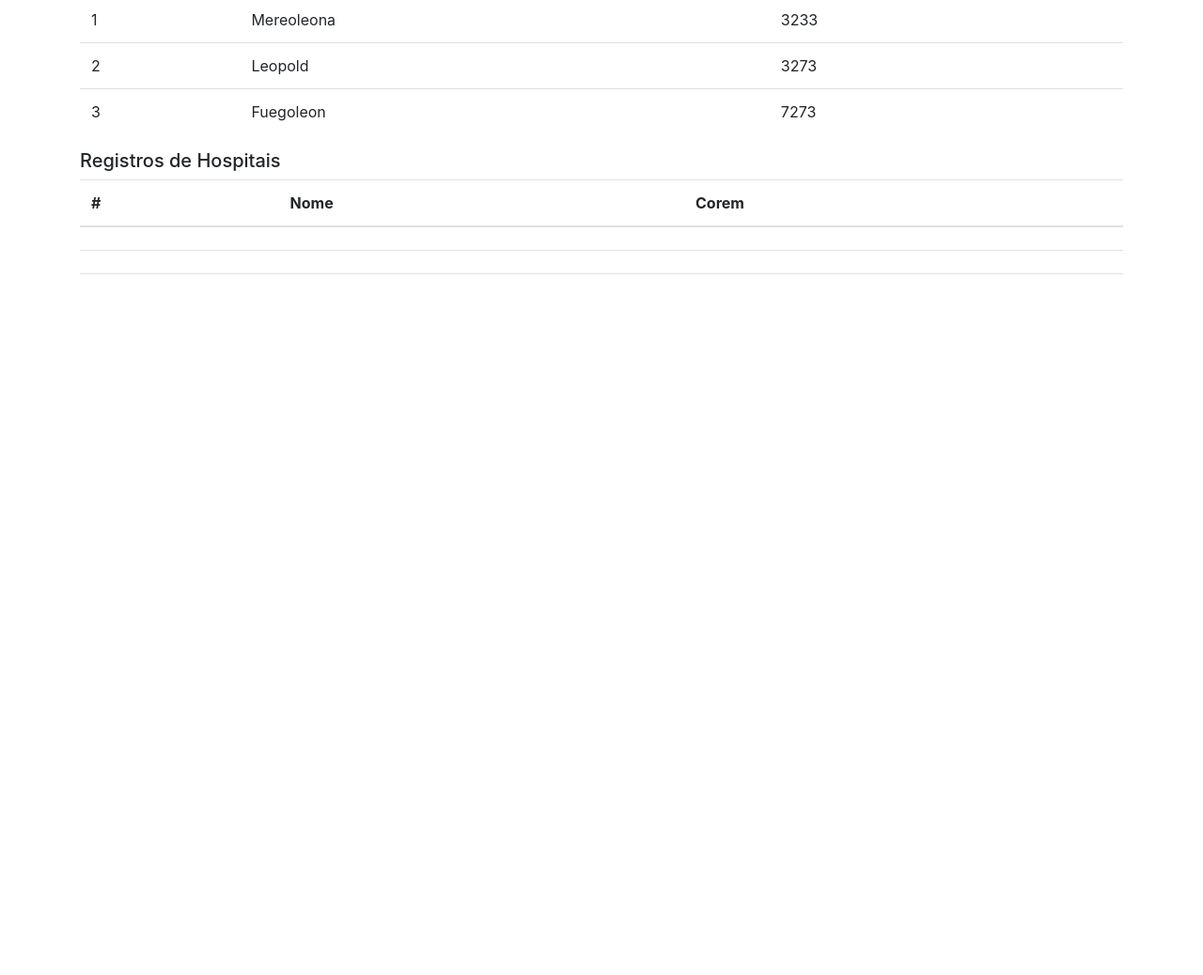
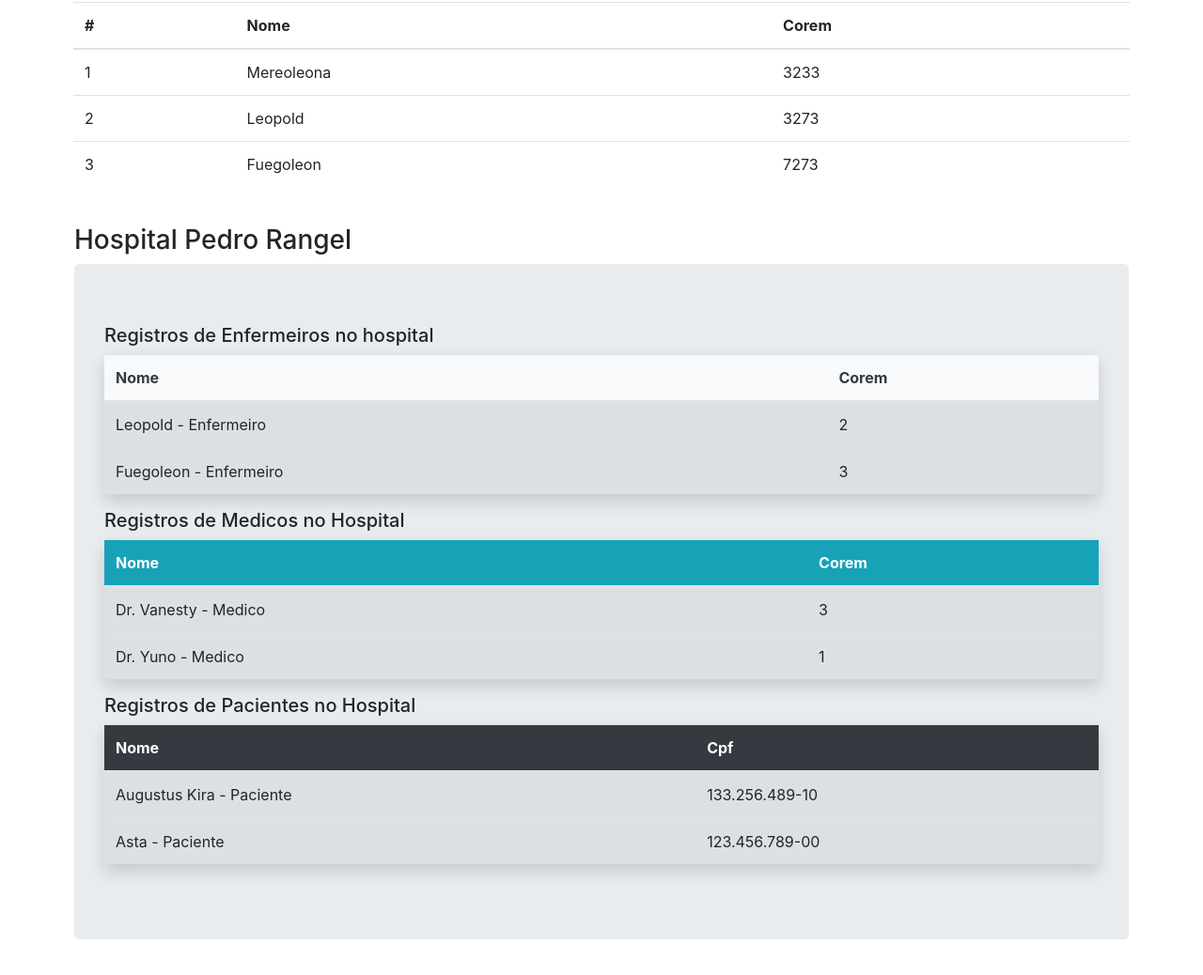
Before and after one commit to jvitorn/ExerHospitalType, a website: page index.html in a window 1280 px wide. Shown: the part 870-1908 px from the top of the page at 94% size. Before the commit the page ends 1202 px from the top, so only its background shows below. Drawn offline with nearby package versions, Linux system fonts and the light colour scheme.

Commit message:
finalizando implementação

```diff
--- a/index.html
+++ b/index.html
@@ -8,9 +8,9 @@
     <link rel="stylesheet" href="https://stackpath.bootstrapcdn.com/bootstrap/4.4.1/css/bootstrap.min.css" integrity="sha384-Vkoo8x4CGsO3+Hhxv8T/Q5PaXtkKtu6ug5TOeNV6gBiFeWPGFN9MuhOf23Q9Ifjh" crossorigin="anonymous">
 </head>
 <body>
-    <div class="container">
+    <div class="container p-2">
         <!-- Pessoa -->
-        <div class="row">
+        <div class="row mt-5">
             <div class="col-md-12 pessoa">
                 <table class="table">
                 <h5 class="h5">Registros de Pessoas</h5>
@@ -34,7 +34,7 @@
              <div class="col-md-12 funcionario">
                 <table class="table">
                 <h5 class="h5">Registros de funcionarios</h5>
-                    <thead>
+                    <thead class="bg-danger text-white">
                         <tr>
                         <th scope="col">#</th>
                         <th scope="col">Nome</th>
@@ -56,7 +56,7 @@
              <div class="col-md-12 paciente">
                 <table class="table">
                 <h5 class="h5">Registros de Pacientes</h5>
-                    <thead>
+                    <thead class="bg-dark text-white">
                         <tr>
                         <th scope="col">#</th>
                         <th scope="col">Nome</th>
@@ -88,7 +88,7 @@
              <div class="col-md-12 medico">
                 <table class="table">
                 <h5 class="h5">Registros de Medicos</h5>
-                    <thead>
+                    <thead class="bg-info text-white">
                         <tr>
                         <th scope="col">#</th>
                         <th scope="col">Nome</th>
@@ -151,35 +151,38 @@
                 </table>
             </div>
         </div>
-        <!-- Enfermeiro -->
-        <div class="row">
-             <div class="col-md-12 enfermeiro">
-                <table class="table">
-                <h5 class="h5">Registros de Hospitais</h5>
-                    <thead>
+        <!-- Hospital  -->
+        <div class="row p-3 mt-2">
+            <h3 class="h3"><span id="nomeH"></span></h3>
+             <div class=" jumbotron col-md-12 enfermeiro">
+                <table class="table table-striped shadow" id="tbEnfermeiro">
+                <h5 class="h5">Registros de Enfermeiros no hospital  </h5>
+                    <thead class=" bg-light text-dark">
                         <tr>
-                        <th scope="col">#</th>
                         <th scope="col">Nome</th>
                         <th scope="col">Corem</th>
                         </tr>
                     </thead>
-                    <tbody>
+                </table>
+                <table class="table table-striped shadow" id="tbMedicos">
+                <h5 class="h5">Registros de Medicos no Hospital</h5>
+                    <thead class="bg-info text-white">
                         <tr>
-                            <td id="codigoenfermeiro1"></td>
-                            <td id="nomeenfermeiro1"></td>
-                            <td id="corem1"></td>
+                        <th scope="col">Nome</th>
+                        <th scope="col">Corem</th>
                         </tr>
+                    </thead>
+
+                </table>
+                <table class="table table-striped shadow" id="tbPacientes">
+                <h5 class="h5">Registros de Pacientes no Hospital</h5>
+                    <thead class="bg-dark text-white">
                         <tr>
-                            <td id="codigoenfermeiro2"></td>
-                            <td id="nomeenfermeiro2"></td>
-                            <td id="corem2"></td>
+                        <th scope="col">Nome</th>
+                        <th scope="col">Cpf</th>
                         </tr>
-                         <tr>
-                            <td id="codigoenfermeiro3"></td>
-                            <td id="nomeenfermeiro3"></td>
-                            <td id="corem3"></td>
-                        </tr>
-                    </tbody>
+                    </thead>
+
                 </table>
             </div>
         </div>
@@ -191,5 +194,6 @@
 <script src="js/medico.js"></script>
 <script src="js/enfermeiro.js"></script>
 <script src="js/funcoes.js"></script>
+<script src="js/hospital.js"></script>
 <script src="js/inplementa.js"></script>
 </html>
--- a/js/funcoes.js
+++ b/js/funcoes.js
@@ -10,6 +10,7 @@ var hospital;
         //puxando informaçoes da classe e inserindo no id
         mostrarpessoa.textContent = p.getNome();
         mostrarpessoacpf.textContent = p.getCpf();
+        return p;
     }
     hospital.pessoa = pessoa;
     function funcionario(codigo, nome, cpf) {
@@ -23,6 +24,7 @@ var hospital;
         mostrarfuncionario.textContent = f.getNome();
         mostrarfuncionariocpf.textContent = f.getCpf();
         mostrarfuncionariocodigo.textContent = f.getCodFuncionario().toString();
+        return f;
     }
     hospital.funcionario = funcionario;
     function paciente(codigo, nome, cpf, nomepaciente, cpfpaciente, codigopaciente) {
@@ -36,6 +38,7 @@ var hospital;
         mostrarpaciente.textContent = pa.getNome();
         mostrarpacientecpf.textContent = pa.getCpf();
         mostrarpacientecodigo.textContent = pa.getCodPaciente().toString();
+        return pa;
     }
     hospital.paciente = paciente;
     function medico(codigo, nome, cpf, crm, especial, idnome, idcod, idcrm, idespe) {
@@ -53,6 +56,7 @@ var hospital;
         mostrarCrm.textContent = m.getCrm().toString();
         mostrarcodM.textContent = m.getCodFuncionario().toString();
         mostrarEspecialidade.textContent = m.getEspecialidade();
+        return m;
     }
     hospital.medico = medico;
     function enfermeiro(codigo, nome, cpf, coren, idnomeE, idcodE, idcoremE) {
@@ -67,8 +71,15 @@ var hospital;
         mostrarnomeE.textContent = e.getNome();
         mostrarcodE.textContent = e.getCodFuncionario().toString();
         mostrarCorem.textContent = e.getCoren().toString();
+        return e;
     }
     hospital.enfermeiro = enfermeiro;
-    funcionario;
-    hospital.hospital();
+    /*export function hospital(){
+    //definindo hospital
+    const h = new Hospital();
+    let nomeH = document.getElementById(nome);
+    let enfermeiros = document.getElementById(enfermeiro);
+    let medicos = document.getElementById(medico);
+    let pacientes = document.getElementById(paciente);
+    }*/
 })(hospital || (hospital = {}));
--- a/js/hospital.js
+++ b/js/hospital.js
@@ -1,40 +1,40 @@
 "use strict";
 var hospital;
-(function (hospital_1) {
-    var hospital = /** @class */ (function () {
-        function hospital() {
+(function (hospital) {
+    var Hospital = /** @class */ (function () {
+        function Hospital() {
             this.enfermeiros = [];
             this.medicos = [];
             this.pacientes = [];
         }
         //getters e setters
-        hospital.prototype.getNome = function () {
+        Hospital.prototype.getNome = function () {
             return this.nome;
         };
-        hospital.prototype.getEnfermeiros = function () {
+        Hospital.prototype.getEnfermeiros = function () {
             return this.enfermeiros;
         };
-        hospital.prototype.getMedicos = function () {
+        Hospital.prototype.getMedicos = function () {
             return this.medicos;
         };
-        hospital.prototype.getPacientes = function () {
+        Hospital.prototype.getPacientes = function () {
             return this.pacientes;
         };
         //set
-        hospital.prototype.setNome = function (nome) {
+        Hospital.prototype.setNome = function (nome) {
             this.nome = nome;
         };
         //adds
-        hospital.prototype.addEnfermeiro = function (enfermeiro) {
+        Hospital.prototype.addEnfermeiro = function (enfermeiro) {
             this.enfermeiros.push(enfermeiro);
         };
-        hospital.prototype.addPacientes = function (paciente) {
+        Hospital.prototype.addPacientes = function (paciente) {
             this.pacientes.push(paciente);
         };
-        hospital.prototype.addMedicos = function (medico) {
+        Hospital.prototype.addMedicos = function (medico) {
             this.medicos.push(medico);
         };
-        return hospital;
+        return Hospital;
     }());
-    hospital_1.hospital = hospital;
+    hospital.Hospital = Hospital;
 })(hospital || (hospital = {}));
--- a/js/inplementa.js
+++ b/js/inplementa.js
@@ -1,15 +1,51 @@
 "use strict";
 var hospital;
 (function (hospital) {
-    hospital.pessoa("joao", "123");
-    hospital.funcionario(1, "Yami", "123-455-667.00");
-    hospital.paciente(1, "Asta", "123.456.789-00", "nomepaciente1", "cpfpaciente1", "codigopaciente1");
-    hospital.paciente(2, "Augustus Kira", "133.256.489-10", "nomepaciente2", "cpfpaciente2", "codigopaciente2");
-    hospital.paciente(3, "Acier Silva", "123.456.482-13", "nomepaciente3", "cpfpaciente3", "codigopaciente3");
-    hospital.medico(1, "Dr. Yuno", "123.456.789-00", 1233, "Dermatologista", "nomem", "codm", "crm", "especialidade");
-    hospital.medico(2, "Dr. Noelli", "134.436.749-00", 1234, "Ortopedista", "nomem2", "codm2", "crm2", "especialidade2");
-    hospital.medico(3, "Dr. Vanesty", "174.437.729-10", 1235, "Pedologa", "nomem3", "codm3", "crm3", "especialidade3");
-    hospital.enfermeiro(1, "Mereoleona", "123.436.786-05", 3233, "nomeenfermeiro1", "codigoenfermeiro1", "corem1");
-    hospital.enfermeiro(2, "Leopold", "223.236.286-25", 3273, "nomeenfermeiro2", "codigoenfermeiro2", "corem2");
-    hospital.enfermeiro(3, "Fuegoleon", "222.446.766-65", 7273, "nomeenfermeiro3", "codigoenfermeiro3", "corem3");
+    var p = hospital.pessoa("joao", "123");
+    var f = hospital.funcionario(1, "Yami", "123-455-667.00");
+    var p1 = hospital.paciente(1, "Asta", "123.456.789-00", "nomepaciente1", "cpfpaciente1", "codigopaciente1");
+    var p2 = hospital.paciente(2, "Augustus Kira", "133.256.489-10", "nomepaciente2", "cpfpaciente2", "codigopaciente2");
+    var p3 = hospital.paciente(3, "Acier Silva", "123.456.482-13", "nomepaciente3", "cpfpaciente3", "codigopaciente3");
+    var m1 = hospital.medico(1, "Dr. Yuno", "123.456.789-00", 1233, "Dermatologista", "nomem", "codm", "crm", "especialidade");
+    var m2 = hospital.medico(2, "Dr. Noelli", "134.436.749-00", 1234, "Ortopedista", "nomem2", "codm2", "crm2", "especialidade2");
+    var m3 = hospital.medico(3, "Dr. Vanesty", "174.437.729-10", 1235, "Pedologa", "nomem3", "codm3", "crm3", "especialidade3");
+    var e1 = hospital.enfermeiro(1, "Mereoleona", "123.436.786-05", 3233, "nomeenfermeiro1", "codigoenfermeiro1", "corem1");
+    var e2 = hospital.enfermeiro(2, "Leopold", "223.236.286-25", 3273, "nomeenfermeiro2", "codigoenfermeiro2", "corem2");
+    var e3 = hospital.enfermeiro(3, "Fuegoleon", "222.446.766-65", 7273, "nomeenfermeiro3", "codigoenfermeiro3", "corem3");
+    //definindo hospital
+    var h = new hospital.Hospital();
+    h.setNome("Hospital Pedro Rangel");
+    h.addEnfermeiro(e2);
+    h.addEnfermeiro(e3);
+    h.addMedicos(m3);
+    h.addMedicos(m1);
+    h.addPacientes(p2);
+    h.addPacientes(p1);
+    //vars
+    var nome = document.getElementById('nomeH');
+    var tbEnfermeiro = document.getElementById('tbEnfermeiro');
+    var tbMedicos = document.getElementById("tbMedicos");
+    var tbPacientes = document.getElementById("tbPacientes");
+    nome.textContent = h.getNome();
+    h.getEnfermeiros().forEach(function (h) {
+        var enfermeiro = h.getNome();
+        if (h instanceof hospital.Enfermeiro) {
+            enfermeiro += " - Enfermeiro";
+        }
+        tbEnfermeiro.innerHTML += "<tr><td>" + enfermeiro + "</td><td>" + h.getCodFuncionario() + "</td></tr>";
+    });
+    h.getMedicos().forEach(function (h) {
+        var medico = h.getNome();
+        if (h instanceof hospital.Medico) {
+            medico += " - Medico";
+        }
+        tbMedicos.innerHTML += "<tr><td>" + medico + "</td><td>" + h.getCodFuncionario() + "</td></tr>";
+    });
+    h.getPacientes().forEach(function (h) {
+        var paciente = h.getNome();
+        if (h instanceof hospital.Paciente) {
+            paciente += " - Paciente";
+        }
+        tbPacientes.innerHTML += "<tr><td>" + paciente + "</td><td>" + h.getCpf() + "</td></tr>";
+    });
 })(hospital || (hospital = {}));
--- a/ts/hospital.ts
+++ b/ts/hospital.ts
@@ -1,5 +1,5 @@
 namespace hospital{
-    export class hospital {
+    export class Hospital {
         //caracteristicas da classe
         private nome:string|undefined;
         private enfermeiros:Array<Enfermeiro> = [];
```
Also changed, not shown: ts/funcoes.ts (+13 -1 lines), ts/inplementa.ts (+50 -11 lines).
